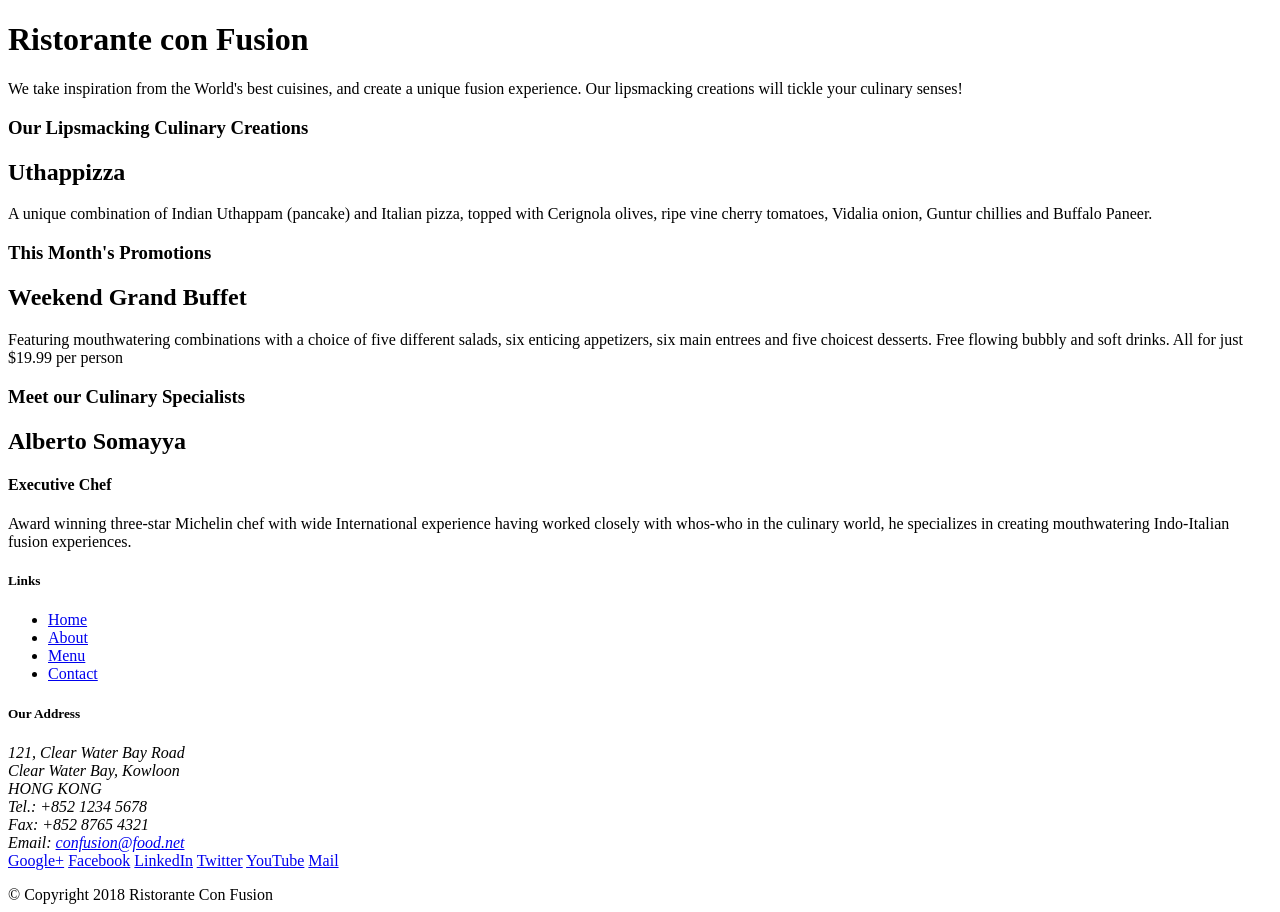
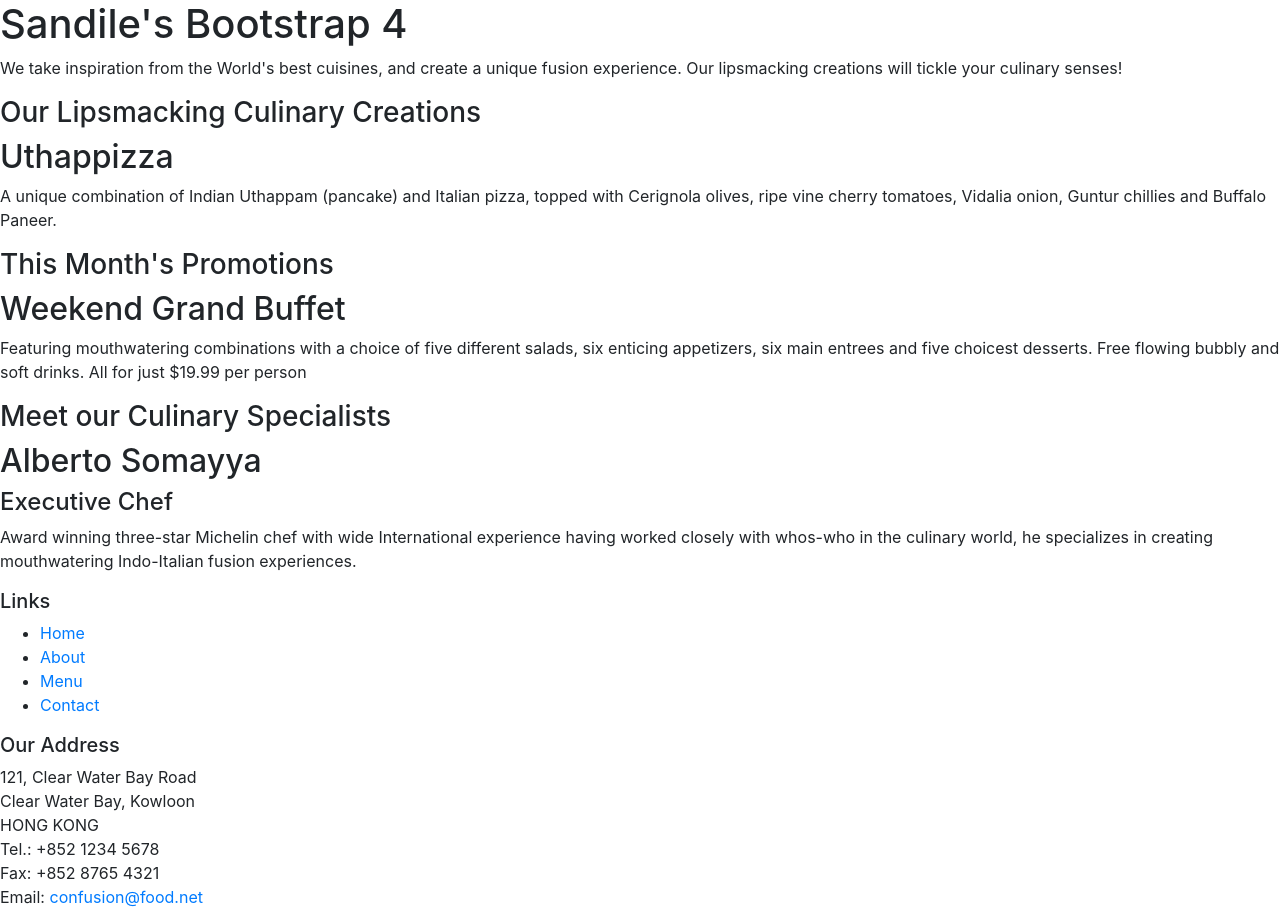
Before and after one commit to Sandilandz14/Bootstrap4-Coursera, a website: page index.html in a window 1280 px wide. Shown: the top 912 px of the page. Drawn offline with nearby package versions, Linux system fonts and the light colour scheme.

Commit message:
Modified file with bootstrap, js, popper, css

```diff
--- a/index.html
+++ b/index.html
@@ -2,7 +2,14 @@
 <html lang="en">
 
 <head>
-    <title>Ristorante Con Fusion</title>
+      <!-- Required meta tags always come first -->
+      <meta charset="utf-8">
+      <meta name="viewport" content="width=device-width, initial-scale=1, shrink-to-fit=no">
+      <meta http-equiv="x-ua-compatible" content="ie=edge">
+
+      <!-- Bootstrap CSS -->
+      <link rel="stylesheet" href="node_modules/bootstrap/dist/css/bootstrap.min.css">
+    <title>Bootstrap 4</title>
 </head>
 
 <body>
@@ -11,7 +18,7 @@
         <div>
             <div>
                 <div>
-                    <h1>Ristorante con Fusion</h1>
+                    <h1>Sandile's Bootstrap 4</h1>
                     <p>We take inspiration from the World's best cuisines, and create a unique fusion experience. Our lipsmacking creations will tickle your culinary senses!</p>
                 </div>
                 <div>
@@ -96,6 +103,11 @@
         </div>
     </footer>
 
+
+    <!-- jQuery first, then Popper.js, then Bootstrap JS. -->
+    <script src="node_modules/jquery/dist/jquery.slim.min.js"></script>
+    <script src="node_modules/popper.js/dist/umd/popper.min.js"></script>
+    <script src="node_modules/bootstrap/dist/js/bootstrap.min.js"></script>
 </body>
 
 </html>
--- a/package.json
+++ b/package.json
@@ -12,5 +12,10 @@
   "license": "ISC",
   "devDependencies": {
     "lite-server": "^2.3.0"
+  },
+  "dependencies": {
+    "bootstrap": "^4.0.0",
+    "jquery": "^3.3.1",
+    "popper.js": "^1.12.9"
   }
 }
```
Also changed, not shown: 1 other file.
